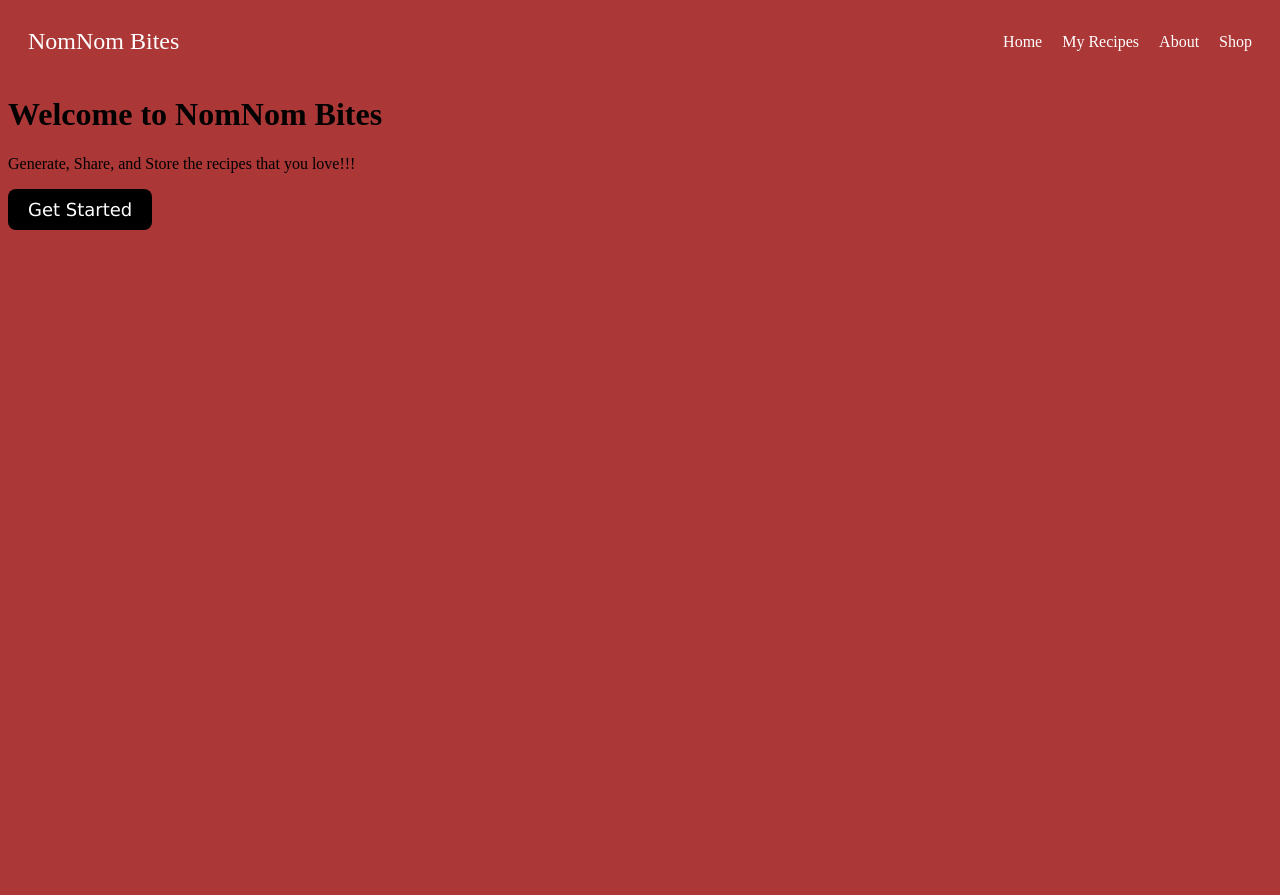
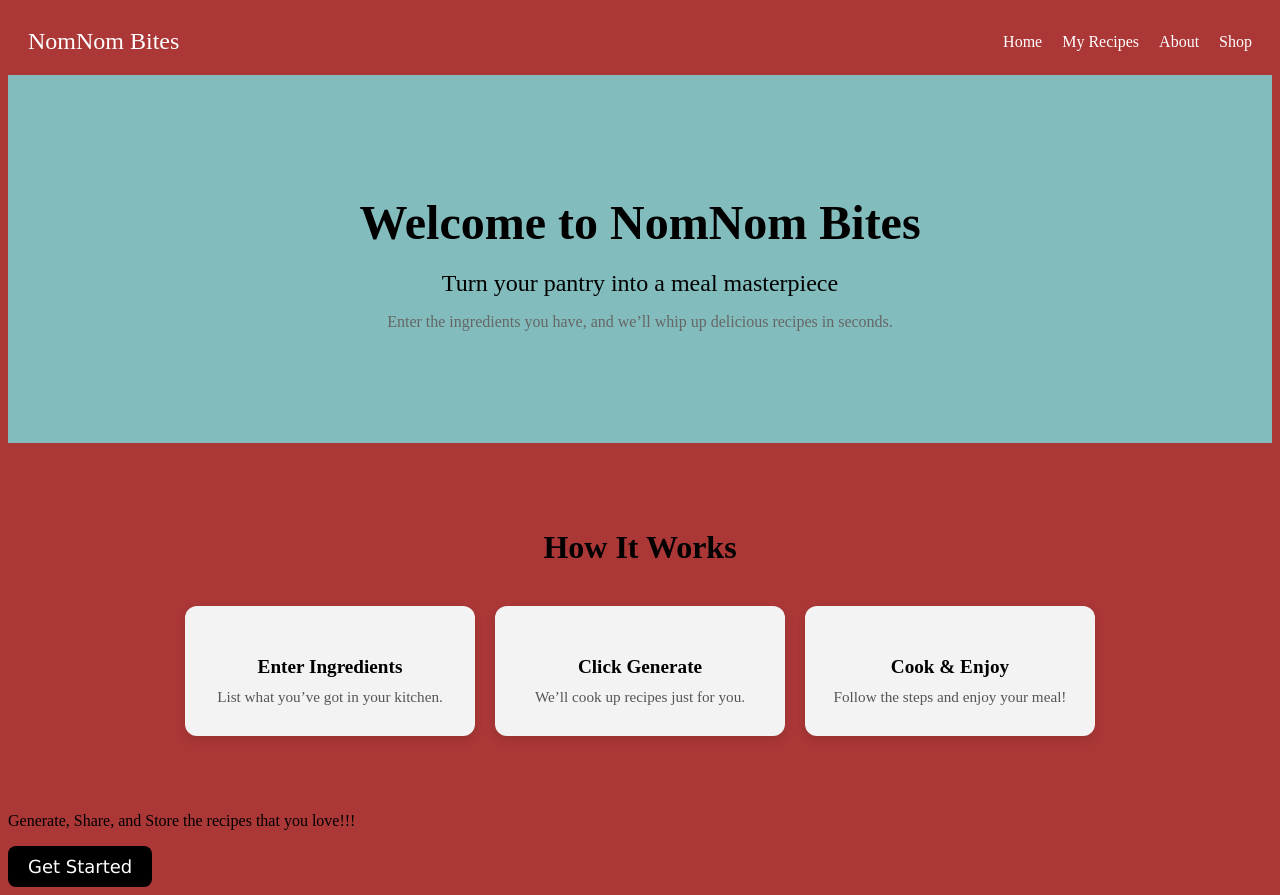
Before and after one commit to sudocanttype/CS-3354.002-Team-5, a Flask app: page / in a window 1280 px wide. Before the commit the page ends 230 px from the top, so only its background shows below. Run offline with Flask 3, Linux system fonts and the light colour scheme.

Commit message:
Update practicelandingwebpage.html

```diff
--- a/templates/practicelandingwebpage.html
+++ b/templates/practicelandingwebpage.html
@@ -45,6 +45,75 @@
         .fancy-button:hover {
           background-color: #82BCBC; /* light blue-green */
         }
+	.hero {
+      		padding: 80px 20px;
+      		text-align: center;
+      		background-color: #82BCBC;
+    	}
+
+    	.hero h1 {
+	      font-size: 3rem;
+	      margin-bottom: 0.5rem;
+    	}
+
+    	.hero h2 {
+	      font-size: 1.5rem;
+	      font-weight: normal;
+	      margin-bottom: 1rem;
+    	}
+
+	.hero p {
+	      font-size: 1rem;
+	      margin-bottom: 2rem;
+	      color: #666;
+	}
+	.how-it-works {
+	      padding: 60px 20px;
+	      text-align: center;
+	    }
+
+	    .how-it-works h2 {
+	      font-size: 2rem;
+	      margin-bottom: 40px;
+	    }
+
+	    .card-container {
+	      display: flex;
+	      flex-wrap: wrap;
+	      justify-content: center;
+	      gap: 20px;
+	    }
+
+	    .card {
+	      background-color: #f3f3f3;
+	      border-radius: 12px;
+	      box-shadow: 0 4px 10px rgba(0,0,0,0.1);
+	      width: 250px;
+	      padding: 30px 20px;
+	      text-align: center;
+	      transition: transform 0.3s ease;
+	    }
+
+	    .card:hover {
+	      transform: translateY(-5px);
+	    }
+
+	    .card-icon {
+	      font-size: 40px;
+	      margin-bottom: 20px;
+	      color: #2979ff;
+	    }
+
+	    .card-title {
+	      font-size: 1.2rem;
+	      margin-bottom: 10px;
+	      font-weight: bold;
+	    }
+
+	    .card-description {
+	      font-size: 0.95rem;
+	      color: #555;
+	    }
     </style>
 </head>
 
@@ -61,7 +130,36 @@
 		</div>
 		</div>
 	</nav>
+	<section class="hero">
     		<h1>Welcome to NomNom Bites</h1>
+		<h2>Turn your pantry into a meal masterpiece</h2>
+		<p>Enter the ingredients you have, and we’ll whip up delicious recipes in seconds.</p>
+	</section>
+
+	<section class="how-it-works">
+	    <h2>How It Works</h2>
+	    <div class="card-container">
+
+	      <div class="card">
+	        <div class="card-icon"><i class="fas fa-list"></i></div>
+	        <div class="card-title">Enter Ingredients</div>
+	        <div class="card-description">List what you’ve got in your kitchen.</div>
+	      </div>
+
+	      <div class="card">
+	        <div class="card-icon"><i class="fas fa-magic"></i></div>
+	        <div class="card-title">Click Generate</div>
+	        <div class="card-description">We’ll cook up recipes just for you.</div>
+	      </div>
+
+	      <div class="card">
+	        <div class="card-icon"><i class="fas fa-utensils"></i></div>
+	        <div class="card-title">Cook & Enjoy</div>
+	        <div class="card-description">Follow the steps and enjoy your meal!</div>
+	      </div>
+
+	    </div>
+	</section>
 
     	<section>
         	<p>Generate, Share, and Store the recipes that you love!!!</p>
```
Lines whose indentation alone changed are shown as unchanged.
